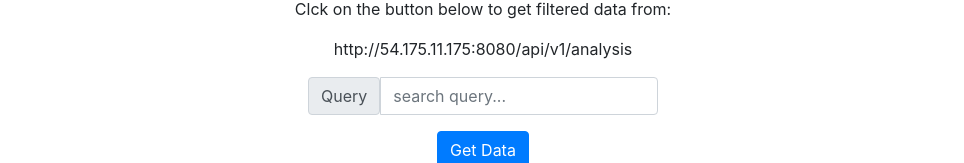
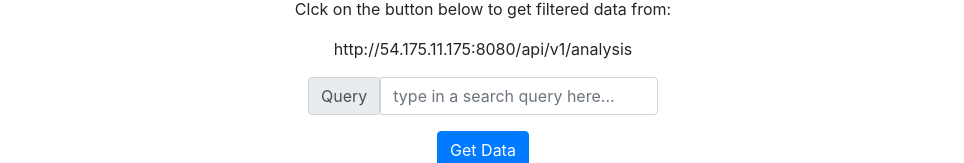
Before and after one commit to fnick851/tableau-WDC-prototype, a plain HTML site: page lingo4g_api.html in a window 1280 px wide. Shown: the part 137-300 px from the top of the page, without its empty margins (157-1121 px from the left). Drawn offline with nearby package versions, Linux system fonts and the light colour scheme; a script that the page names is missing.

Commit message:
Input placeholder text change

```diff
--- a/lingo4g_api.html
+++ b/lingo4g_api.html
@@ -40,7 +40,7 @@
                             id="search_query"
                             type="text"
                             class="form-control"
-                            placeholder="search query..."
+                            placeholder="type in a search query here..."
                             aria-label="query"
                             aria-describedby="query"
                         />
```
